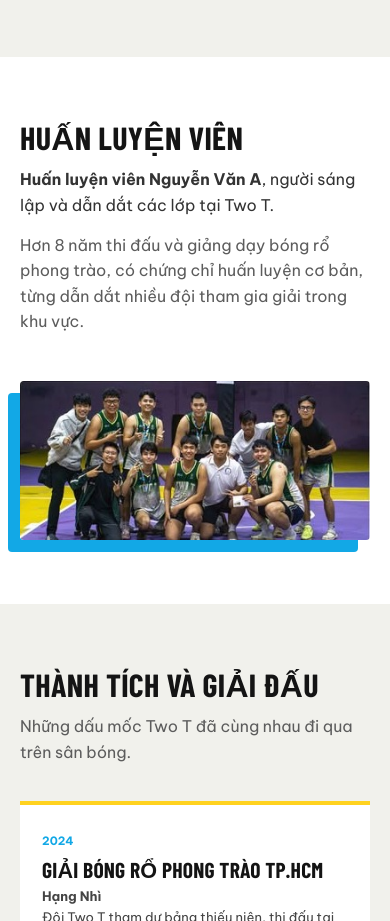
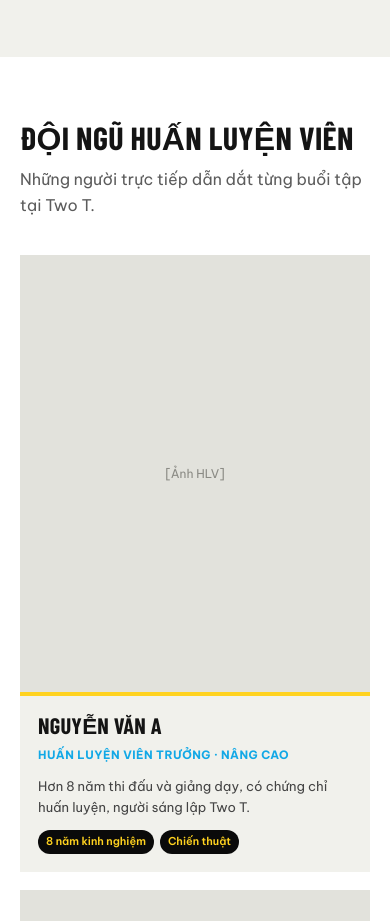
Before and after one commit to Huyit2k5/twot, a plain HTML site: page index.html in a window 390 px wide. Shown: the part 2260-3181 px from the top of the page. Drawn offline with nearby package versions, Linux system fonts and the light colour scheme; a web font is replaced by a local one.

Commit message:
Coach section: grid of multiple coaches (sample data)
Co-Authored-By: Claude Sonnet 5.5 <noreply@anthropic.com>

```diff
--- a/index.html
+++ b/index.html
@@ -94,9 +94,16 @@ nav .wrap{display:flex;align-items:center;justify-content:space-between;height:6
 .card.dark small{color:var(--yellow)}
 
 /* COACH */
-.coach .wrap{display:grid;grid-template-columns:1fr 1fr;gap:64px;align-items:center}
-.coach .ph{aspect-ratio:1/.9;min-height:300px}
-.coach p{margin-bottom:14px;color:#333}
+.coach-grid{display:grid;grid-template-columns:repeat(4,1fr);gap:18px}
+.coach-card{background:var(--paper);overflow:hidden;transition:.25s}
+.coach-card:hover{transform:translateY(-6px);box-shadow:0 14px 30px rgba(0,0,0,.12)}
+.coach-ph{aspect-ratio:4/5;border-radius:0;font-size:.75rem}
+.coach-body{padding:18px;border-top:4px solid var(--yellow)}
+.coach-body h3{font-size:1.4rem;margin-bottom:4px}
+.coach-body small{color:var(--cyan);font-weight:700;font-size:.72rem;letter-spacing:.04em;text-transform:uppercase}
+.coach-body p{font-size:.82rem;color:#444;margin:10px 0 12px}
+.coach-body ul{list-style:none;display:flex;flex-wrap:wrap;gap:6px}
+.coach-body li{font-size:.68rem;font-weight:600;background:var(--black);color:var(--yellow);padding:3px 8px;border-radius:20px}
 
 /* ACHIEVEMENTS */
 .ach{background:var(--paper)}
@@ -173,12 +180,12 @@ footer .wrap{display:flex;justify-content:space-between;align-items:center;flex-
   .menu a:not(.btn){display:none}
   .cards,.steps,.grid4{grid-template-columns:repeat(2,1fr)}
   .cards.two-col{grid-template-columns:1fr}
-  .about .wrap,.coach .wrap,.signup .wrap,.two{grid-template-columns:1fr;gap:32px}
+  .about .wrap,.signup .wrap,.two{grid-template-columns:1fr;gap:32px}
   .ach-cards,.students,.grid3{grid-template-columns:1fr}
   .stats .wrap{grid-template-columns:repeat(2,1fr)}
-  .coach .ph{order:-1}
+  .coach-grid{grid-template-columns:repeat(2,1fr)}
 }
-@media(max-width:520px){.cards,.steps{grid-template-columns:1fr}table{font-size:.8rem}th,td{padding:10px}}
+@media(max-width:520px){.coach-grid{grid-template-columns:1fr}.cards,.steps{grid-template-columns:1fr}table{font-size:.8rem}th,td{padding:10px}}
 @media(prefers-reduced-motion:reduce){.reveal{opacity:1;transform:none;transition:none}html{scroll-behavior:auto}}
 </style>
 </head>
@@ -188,7 +195,7 @@ footer .wrap{display:flex;justify-content:space-between;align-items:center;flex-
   <div class="wrap">
     <a href="#top" class="logo" aria-label="Two T Basketball"><img src="logo.jpg" alt="Two T Basketball" width="44" height="49"><span>TWO <b>T</b></span></a>
     <div class="menu">
-      <a href="#ve-clb">Về CLB</a><a href="#lop-hoc">Lớp học</a><a href="#thanh-tich">Thành tích</a><a href="#thu-vien">Thư viện</a><a href="#lich-tap">Lịch tập</a>
+      <a href="#ve-clb">Về CLB</a><a href="#lop-hoc">Lớp học</a><a href="#huan-luyen-vien">HLV</a><a href="#thanh-tich">Thành tích</a><a href="#thu-vien">Thư viện</a><a href="#lich-tap">Lịch tập</a>
       <a href="#dang-ky" class="btn btn-y">Đăng ký học thử</a>
     </div>
   </div>
@@ -240,14 +247,28 @@ footer .wrap{display:flex;justify-content:space-between;align-items:center;flex-
   </div>
 </section>
 
-<section class="coach reveal">
+<section class="coach reveal" id="huan-luyen-vien">
   <div class="wrap">
-    <div>
-      <h2>Huấn luyện viên</h2>
-      <p><b>Huấn luyện viên Nguyễn Văn A</b>, người sáng lập và dẫn dắt các lớp tại Two T.</p>
-      <p style="color:var(--muted)">Hơn 8 năm thi đấu và giảng dạy bóng rổ phong trào, có chứng chỉ huấn luyện cơ bản, từng dẫn dắt nhiều đội tham gia giải trong khu vực.</p>
+    <h2>Đội ngũ huấn luyện viên</h2>
+    <p class="lead">Những người trực tiếp dẫn dắt từng buổi tập tại Two T.</p>
+    <div class="coach-grid">
+      <article class="coach-card">
+        <div class="ph coach-ph">[Ảnh HLV]</div>
+        <div class="coach-body"><h3>Nguyễn Văn A</h3><small>Huấn luyện viên trưởng · Nâng cao</small><p>Hơn 8 năm thi đấu và giảng dạy, có chứng chỉ huấn luyện, người sáng lập Two T.</p><ul><li>8 năm kinh nghiệm</li><li>Chiến thuật</li></ul></div>
+      </article>
+      <article class="coach-card">
+        <div class="ph coach-ph">[Ảnh HLV]</div>
+        <div class="coach-body"><h3>Trần Minh B</h3><small>Huấn luyện viên · Cơ bản</small><p>Chuyên dạy người mới bắt đầu, kiên nhẫn và giàu năng lượng.</p><ul><li>5 năm kinh nghiệm</li><li>Kỹ thuật cơ bản</li></ul></div>
+      </article>
+      <article class="coach-card">
+        <div class="ph coach-ph">[Ảnh HLV]</div>
+        <div class="coach-body"><h3>Lê Quốc C</h3><small>Huấn luyện viên · Thể lực</small><p>Phụ trách khởi động, thể lực và phòng tránh chấn thương cho học viên.</p><ul><li>Thể lực</li><li>Thi đấu giải phong trào</li></ul></div>
+      </article>
+      <article class="coach-card">
+        <div class="ph coach-ph">[Ảnh HLV]</div>
+        <div class="coach-body"><h3>Phạm Thu D</h3><small>Trợ giảng · Lớp thiếu nhi</small><p>Đồng hành cùng các bạn nhỏ, tạo không khí vui vẻ trong mỗi buổi tập.</p><ul><li>Thiếu nhi</li><li>Trợ giảng</li></ul></div>
+      </article>
     </div>
-    <img class="photo" src="img/team2.jpg" alt="Huấn luyện viên và học viên Two T" width="394" height="179" loading="lazy">
   </div>
 </section>
 
```
